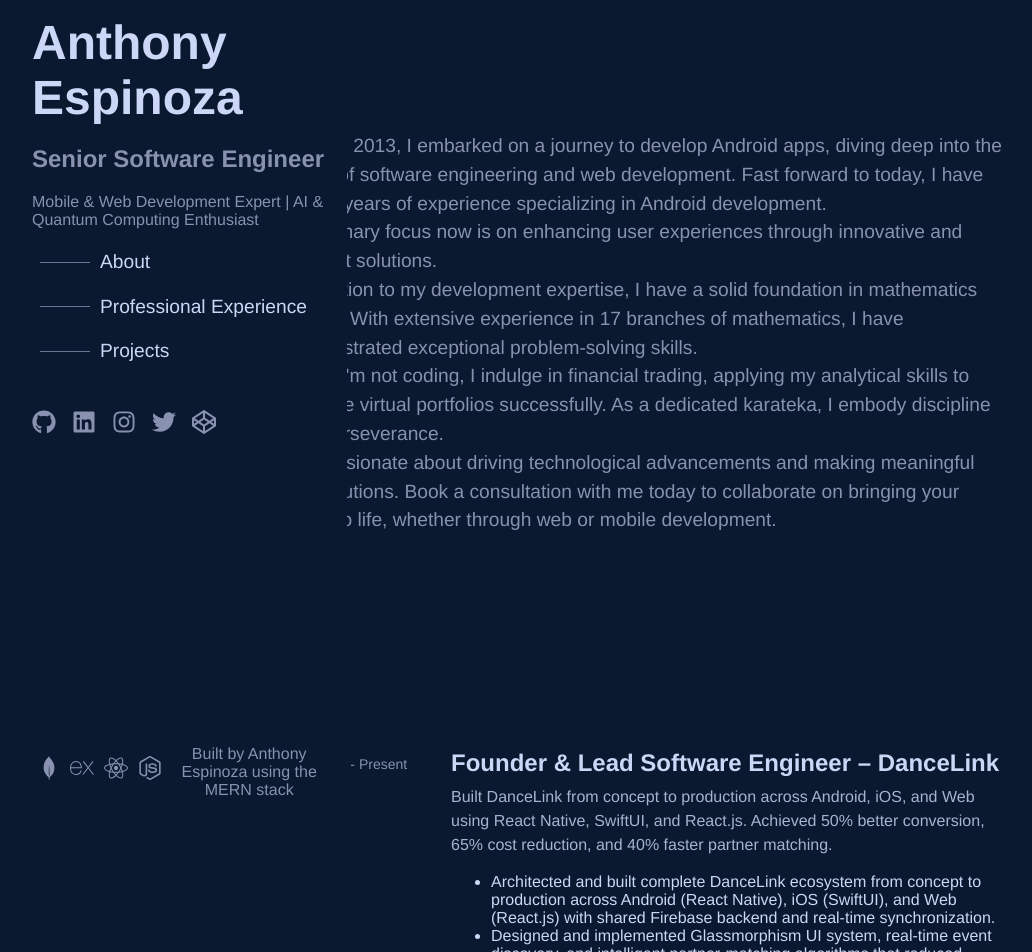
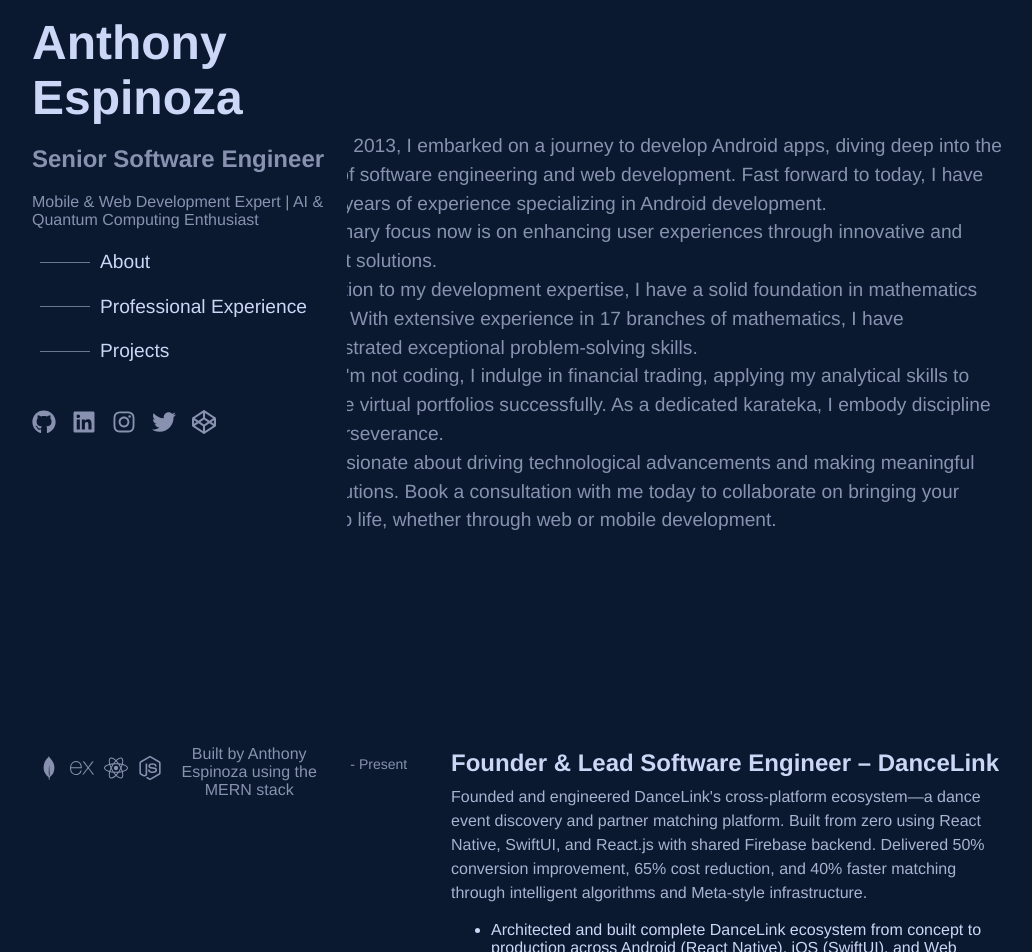
Before and after one commit to TonyStarkWiz/MyProtfolioWebsite, a React (Create React App) app in the folder client/: page / in a window 1280 px wide. Shown: the top 952 px of the page, without its empty margins (175-1207 px from the left). Built offline with nearby package versions, Linux system fonts and the light colour scheme; the HTML template or start-up script is replaced by a standard one.

Commit message:
Optimize DanceLink summary to exactly 40 words with high recruiter conversion standards

```diff
--- a/client/src/App.js
+++ b/client/src/App.js
@@ -28,7 +28,7 @@ const Experience = () => (
           </a>
         </h3>
         <p>
-          Built DanceLink from concept to production across Android, iOS, and Web using React Native, SwiftUI, and React.js. Achieved 50% better conversion, 65% cost reduction, and 40% faster partner matching.
+          Founded and engineered DanceLink's cross-platform ecosystem—a dance event discovery and partner matching platform. Built from zero using React Native, SwiftUI, and React.js with shared Firebase backend. Delivered 50% conversion improvement, 65% cost reduction, and 40% faster matching through intelligent algorithms and Meta-style infrastructure.
         </p>
         <ul>
           <li>Architected and built complete DanceLink ecosystem from concept to production across Android (React Native), iOS (SwiftUI), and Web (React.js) with shared Firebase backend and real-time synchronization.</li>
```
